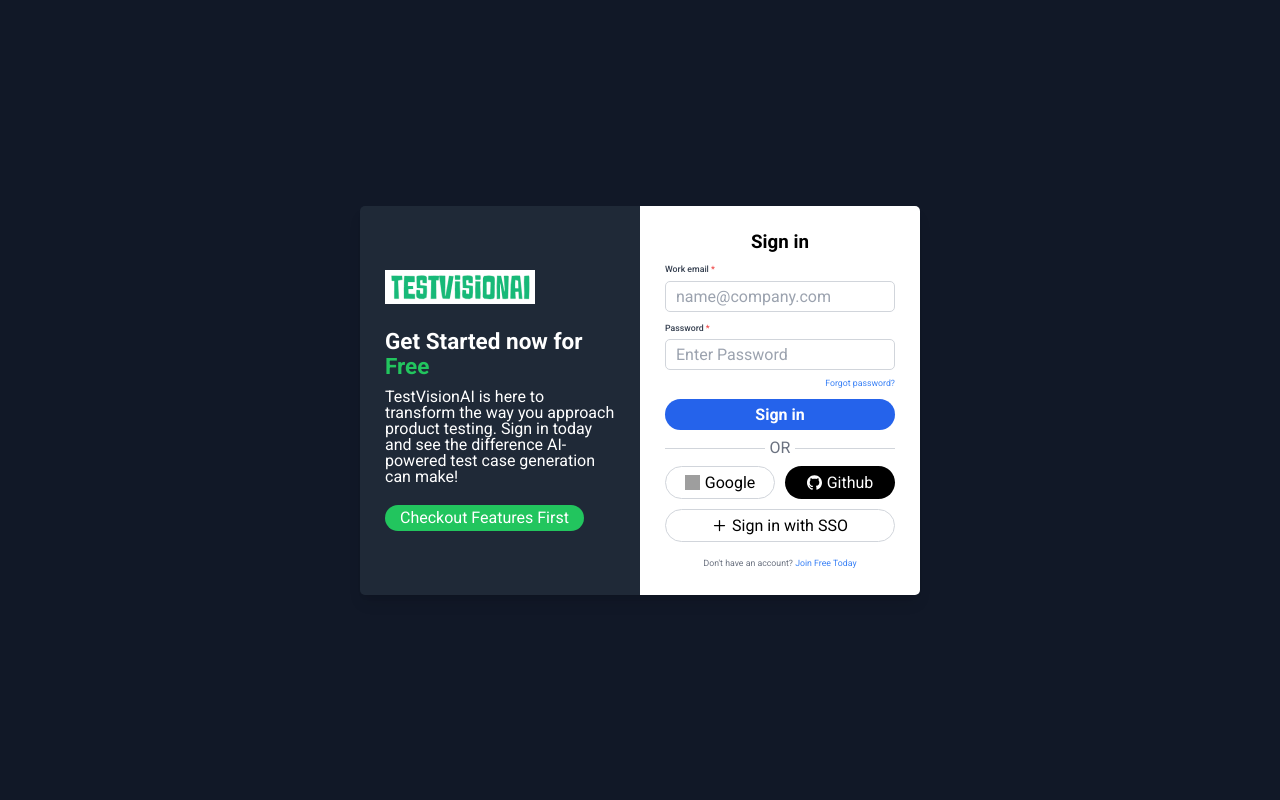
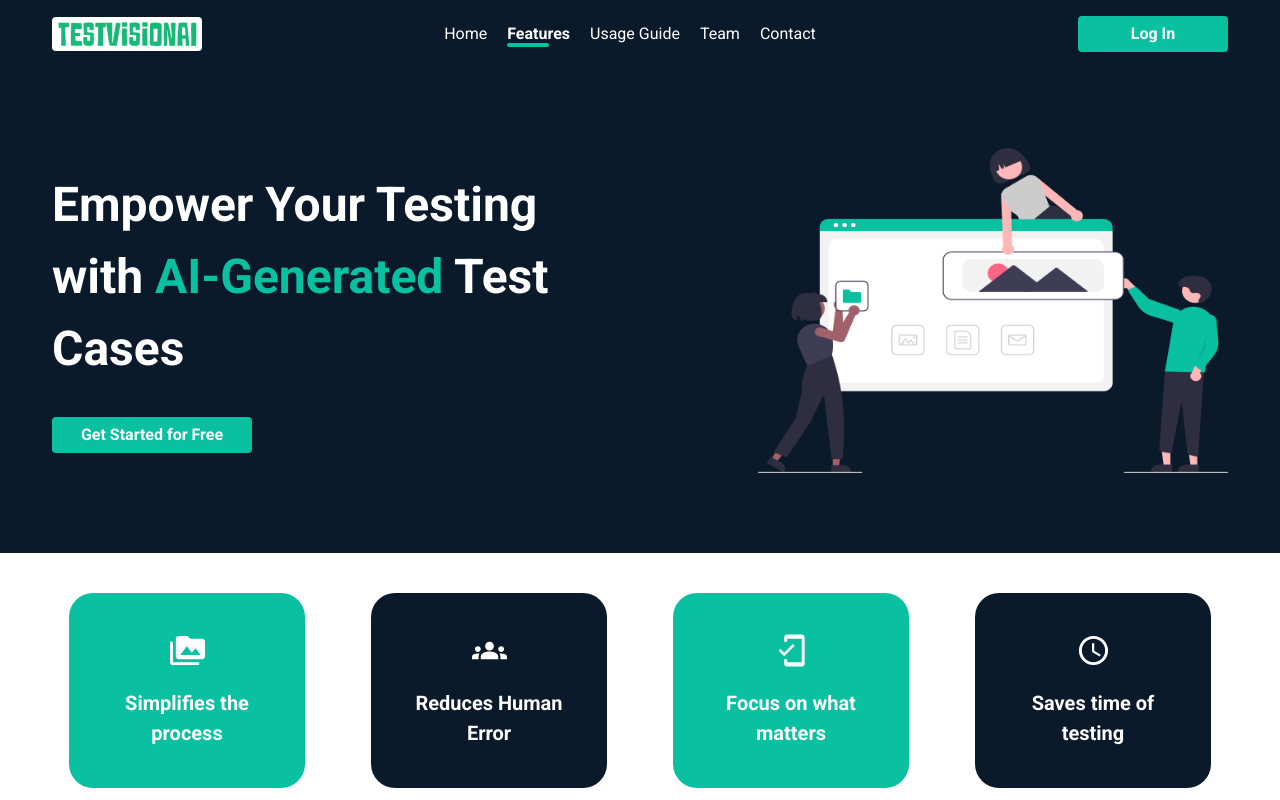
Before and after one commit to yoshjayn/TestVisionAI, a React (Vite) app in the folder frontend/: page / in a window 1280 px wide. Shown: the top 800 px of the page. Built offline with nearby package versions, Linux system fonts and the light colour scheme; grey boxes are pictures that could not be loaded.

Commit message:
corrected the router

```diff
--- a/frontend/src/App.jsx
+++ b/frontend/src/App.jsx
@@ -6,8 +6,8 @@
 const App = () => {
   return (
     <Routes>
-      <Route path="/" element={<Sign/>} />
-      <Route path="/home" element={<Home />} />
+      <Route path="/login" element={<Sign/>} />
+      <Route path="/" element={<Home />} />
       <Route path="/test-vision" element={<TestVision />} />
     </Routes>
   );
```
